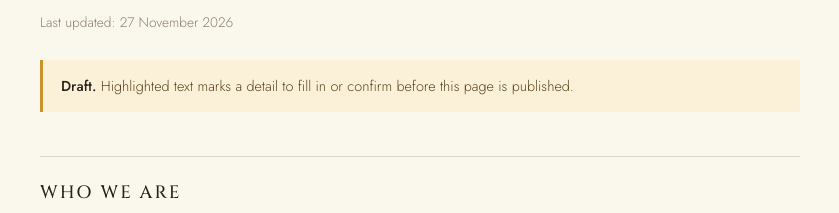
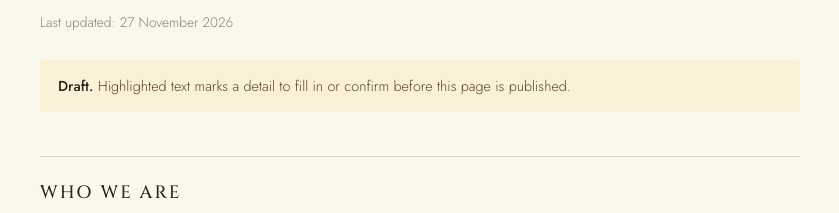
Before and after one commit to luisvalerius11/auraya, a plain HTML site: page privacy/index.html in a window 1280 px wide. Shown: the part 283-496 px from the top of the page, 220-1059 px from the left. Drawn offline with Linux system fonts and the light colour scheme.

Commit message:
Remove the accent bars from the ROI explanation panel and the privacy draft notice
Both keep their tinted background, now with rounded corners.

Co-Authored-By: Claude Opus 5.5 <noreply@anthropic.com>
Claude-Session: https://claude.ai/code/session_01ERckK1zSZEH3guaDH6EnYZ

```diff
--- a/privacy/index.html
+++ b/privacy/index.html
@@ -55,7 +55,7 @@
   .lead{ font-size:1.08rem; color:var(--ink-soft); margin-top:16px; }
   .updated{ font-size:.86rem; color:var(--stone); margin-top:10px; }
 
-  .draft{ margin:26px 0 0; padding:14px 18px; border-left:3px solid #c9952b; background:#fbf1d9; font-size:.9rem; color:#5a4520; }
+  .draft{ margin:26px 0 0; padding:14px 18px; border-radius:4px; background:#fbf1d9; font-size:.9rem; color:#5a4520; }
   .todo{ background:#f7e3a6; padding:0 .25em; border-radius:2px; color:#4a3610; font-weight:400; }
 
   .tbl{ overflow-x:auto; margin:10px 0 16px; -webkit-overflow-scrolling:touch; }
```
Also changed, not shown: brochure/index.html (+1 -1 lines).
